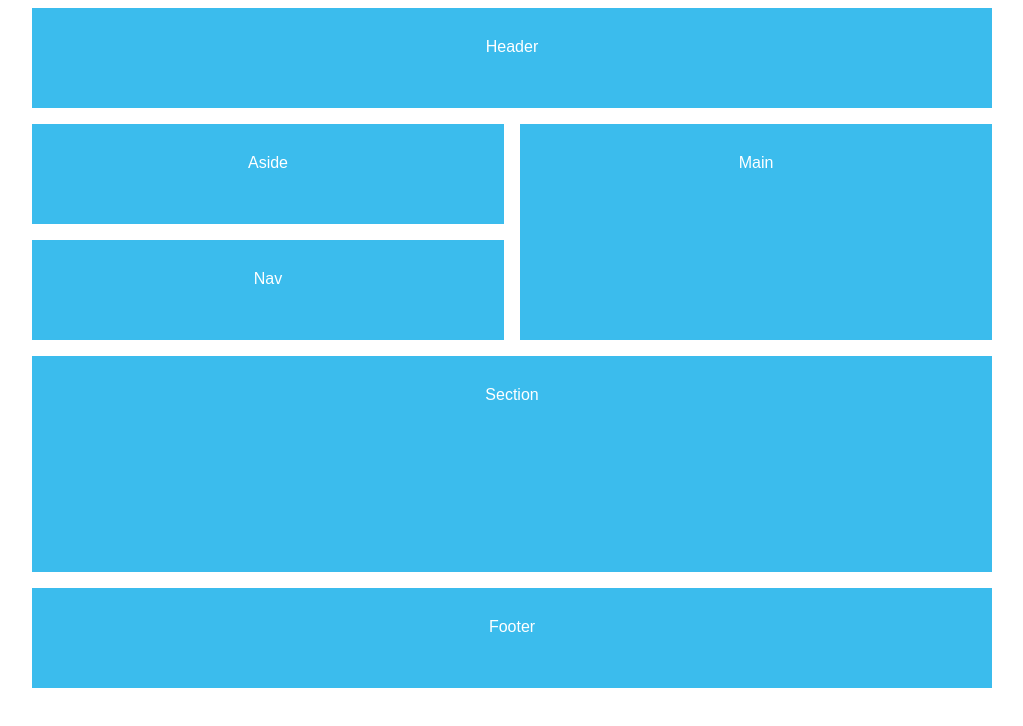
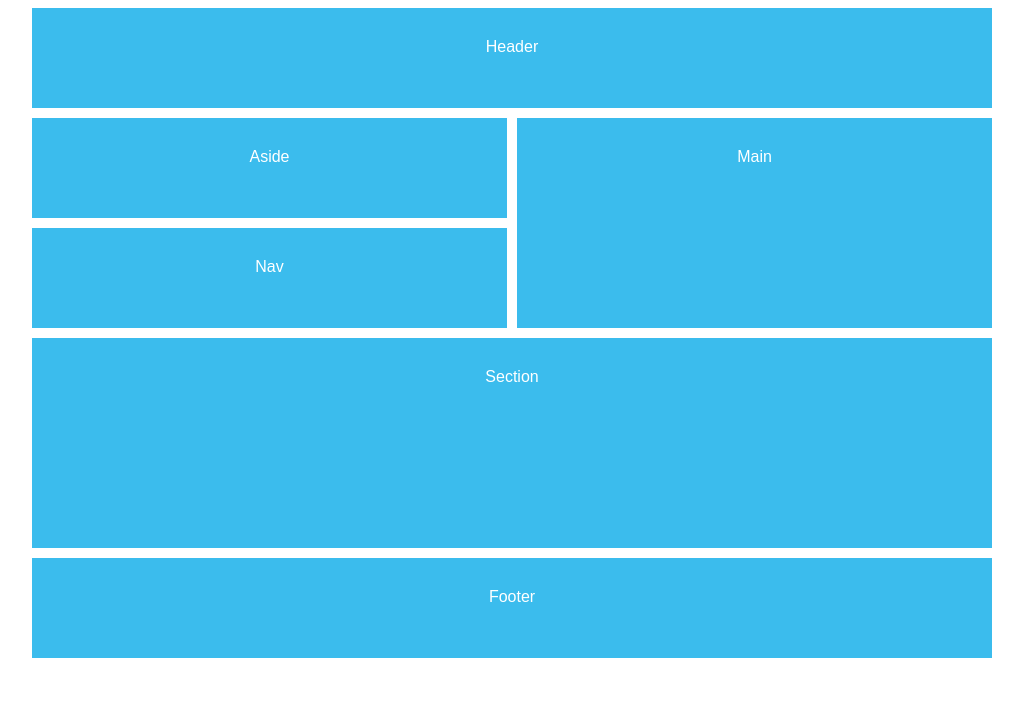
Before and after one commit to Amir-Pourhadi/Learn-Grid-System, a plain HTML site: page index.html in a window 1280 px wide. Shown: the whole page, without its empty margins (128-1151 px from the left). Drawn offline with Linux system fonts and the light colour scheme.

Commit message:
Change gap

```diff
--- a/grid.css
+++ b/grid.css
@@ -2,7 +2,7 @@
   display: grid;
   grid-template-columns: repeat(4, 1fr);
   grid-auto-rows: minmax(100px, auto);
-  grid-gap: 1rem;
+  grid-gap: 10px;
   max-width: 960px;
   margin: 0 auto;
   grid-template-areas:
```
